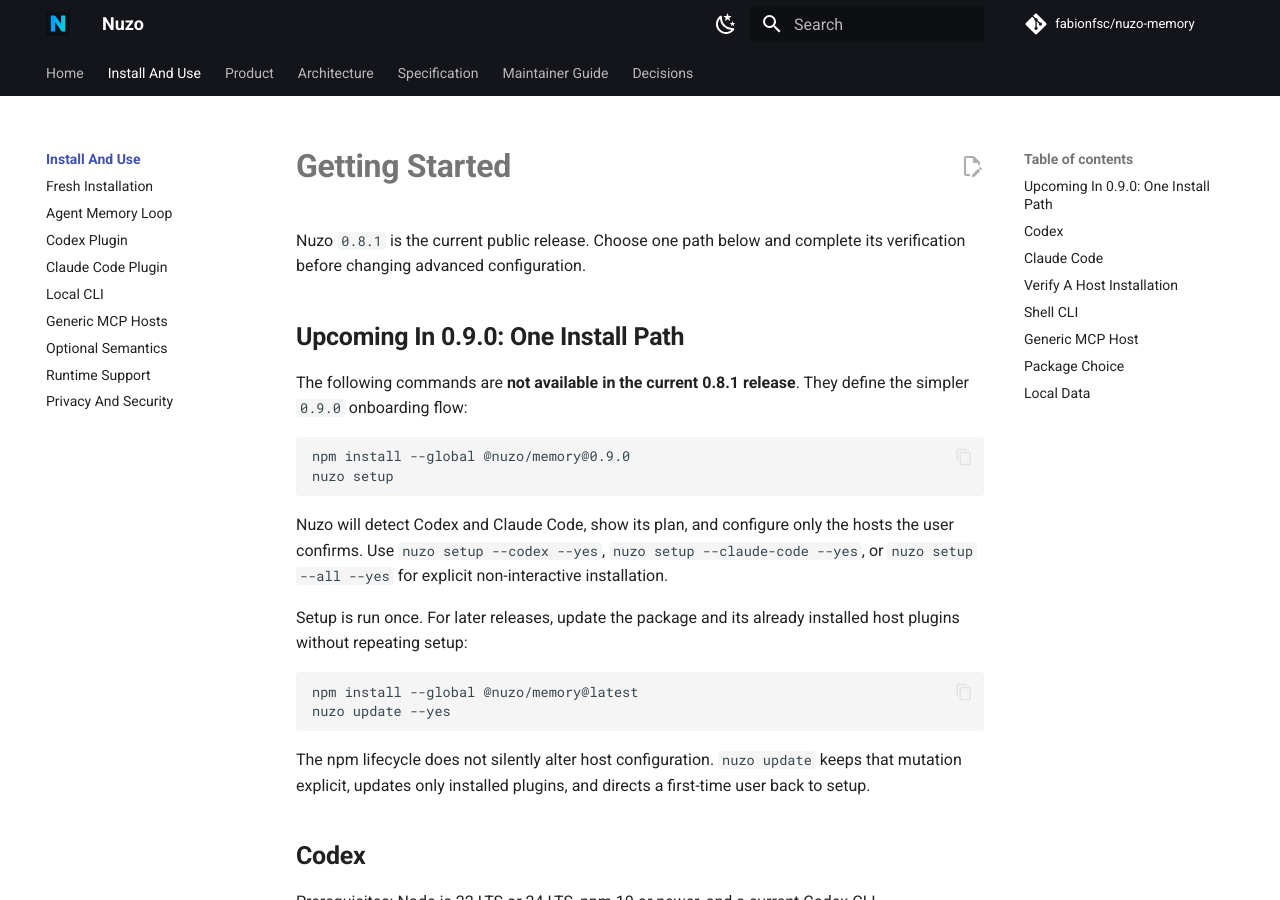
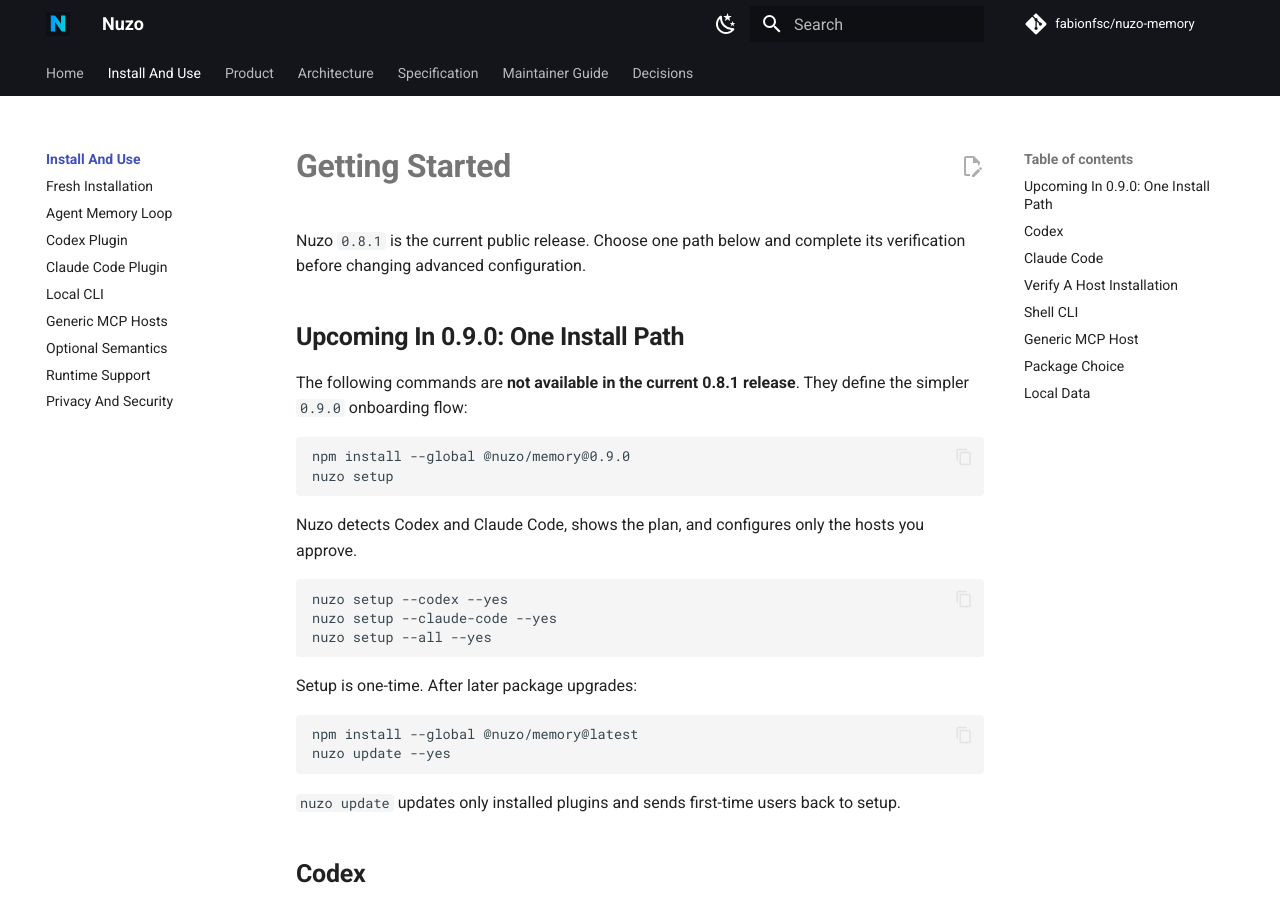
Before and after one commit to fabionfsc/nuzo-memory, an MkDocs documentation site: the page built from docs/getting-started/index.md, in a window 1280 px wide and 900 px high. Built offline with MkDocs 1.6.1 and Material for MkDocs 9.7.7, drawn with Linux system fonts in a browser that asks for light colours; comment, search, counter and statistics services are not loaded.

Commit message:
docs: polish public install guidance
Tighten public install/update docs for the 0.9.0 UX and document host-required plugin layout.

````diff
--- a/docs/getting-started/index.md
+++ b/docs/getting-started/index.md
@@ -13,22 +13,24 @@
 nuzo setup
 ```
 
-Nuzo will detect Codex and Claude Code, show its plan, and configure only the
-hosts the user confirms. Use `nuzo setup --codex --yes`,
-`nuzo setup --claude-code --yes`, or `nuzo setup --all --yes` for explicit
-non-interactive installation.
+Nuzo detects Codex and Claude Code, shows the plan, and configures only the
+hosts you approve.
 
-Setup is run once. For later releases, update the package and its already
-installed host plugins without repeating setup:
+```bash
+nuzo setup --codex --yes
+nuzo setup --claude-code --yes
+nuzo setup --all --yes
+```
+
+Setup is one-time. After later package upgrades:
 
 ```bash
 npm install --global @nuzo/memory@latest
 nuzo update --yes
 ```
 
-The npm lifecycle does not silently alter host configuration. `nuzo update`
-keeps that mutation explicit, updates only installed plugins, and directs a
-first-time user back to setup.
+`nuzo update` updates only installed plugins and sends first-time users back to
+setup.
 
 ## Codex
 
````
Also changed, not shown: README.md (+8 -17 lines), docs/architecture/repository-layout.md (+13 -0 lines), docs/getting-started/clean-install.md (+11 -5 lines), docs/index.md (+12 -6 lines), packages/memory/README.md (+10 -7 lines).
